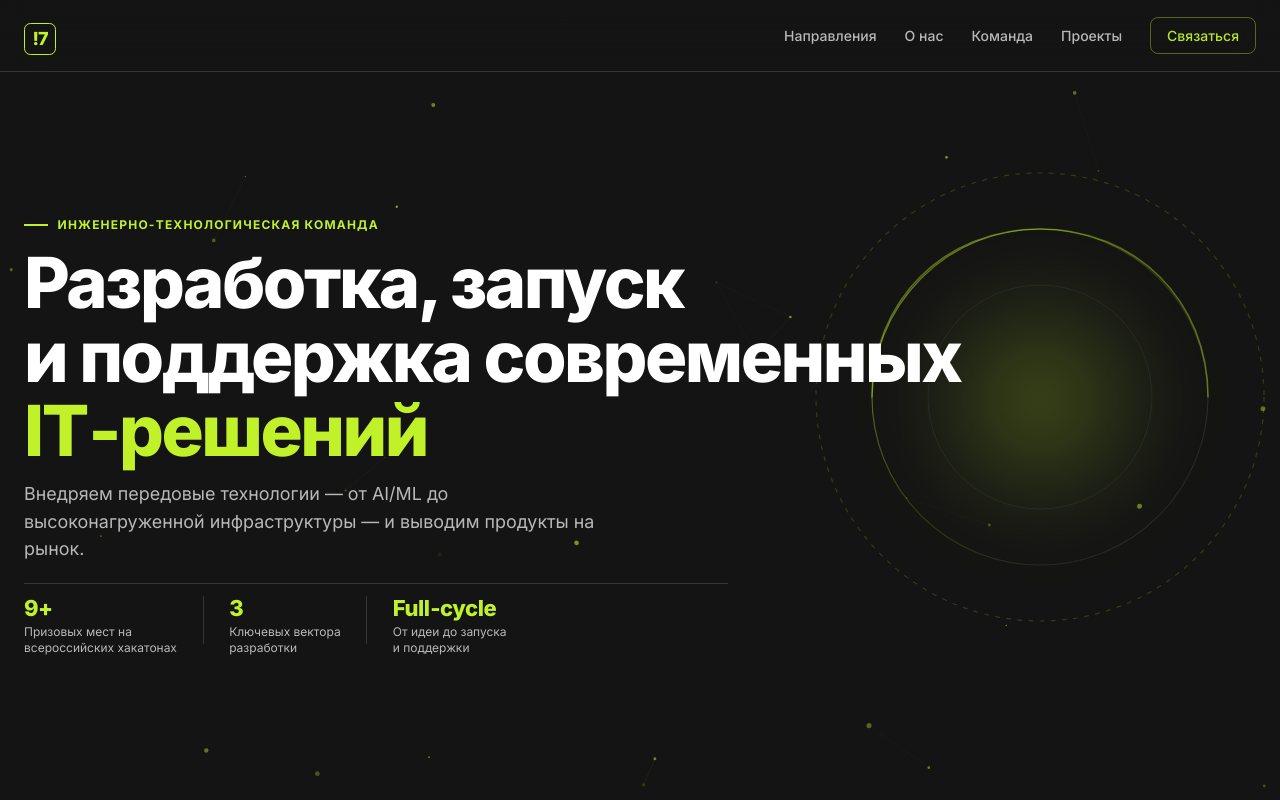
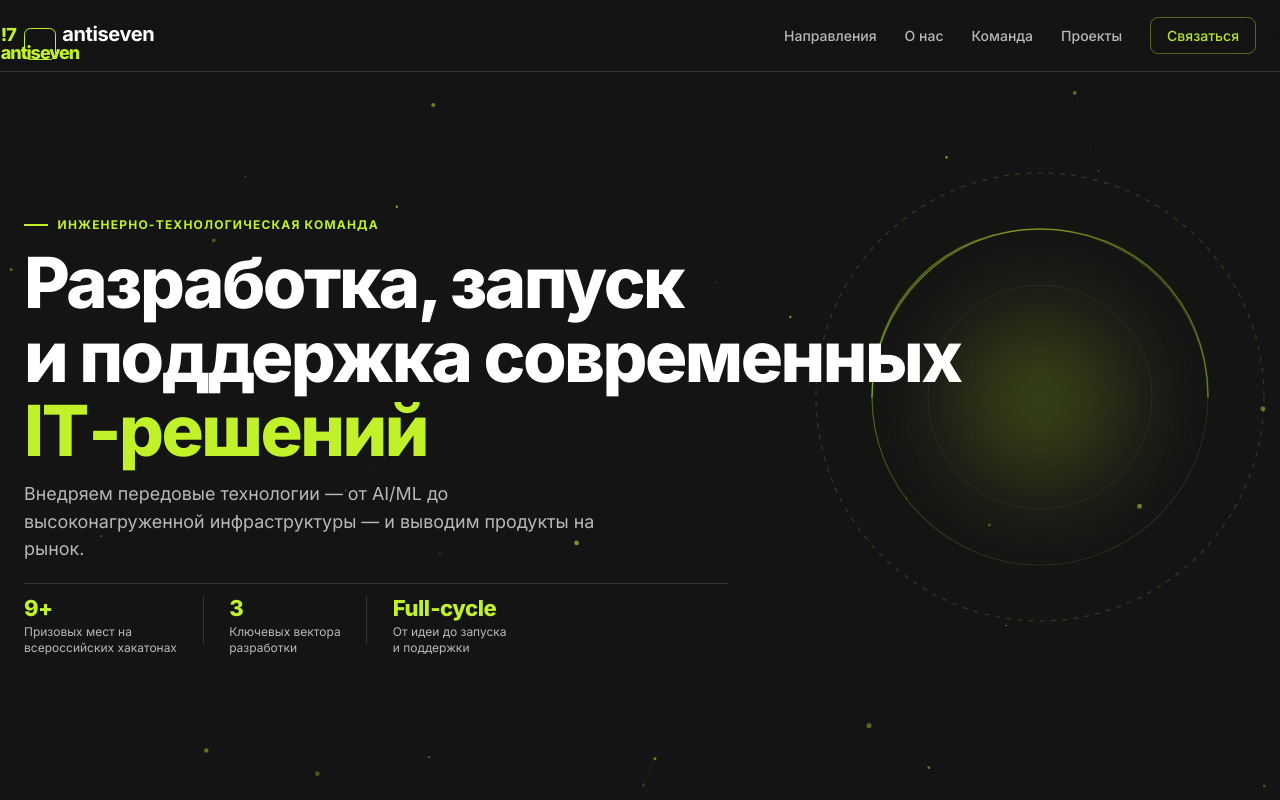
Before and after one commit to anti-seven/website, a plain HTML site: page index.html in a window 1280 px wide. Drawn offline with Linux system fonts and the light colour scheme.

Commit message:
added forgoten logo name to title

```diff
--- a/index.html
+++ b/index.html
@@ -34,7 +34,7 @@
 
   <header class="site-header" id="site-header">
     <div class="header-inner">
-      <a href="#slide-1" class="header-logo"><span class="logo-mark">!7</span> <span class="logo-name"></span></a>
+      <a href="#slide-1" class="header-logo"><span class="logo-mark">!7 antiseven</span> <span class="logo-name">antiseven</span></a>
       <nav class="header-nav">
         <a href="#slide-2" class="nav-link">Направления</a>
         <a href="#slide-3" class="nav-link">О нас</a>
```
